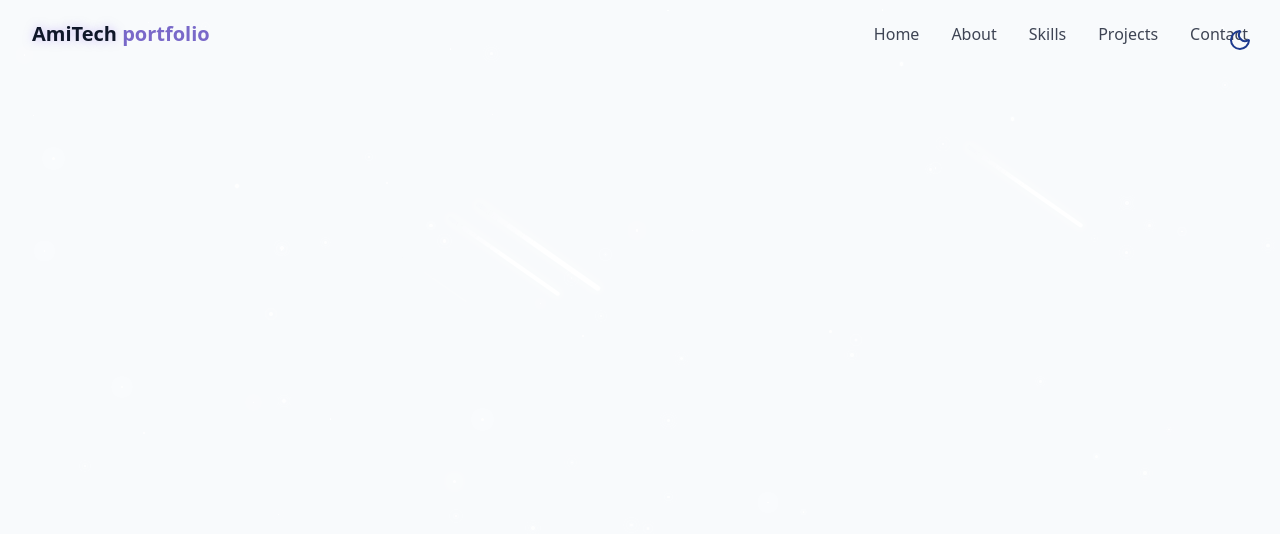
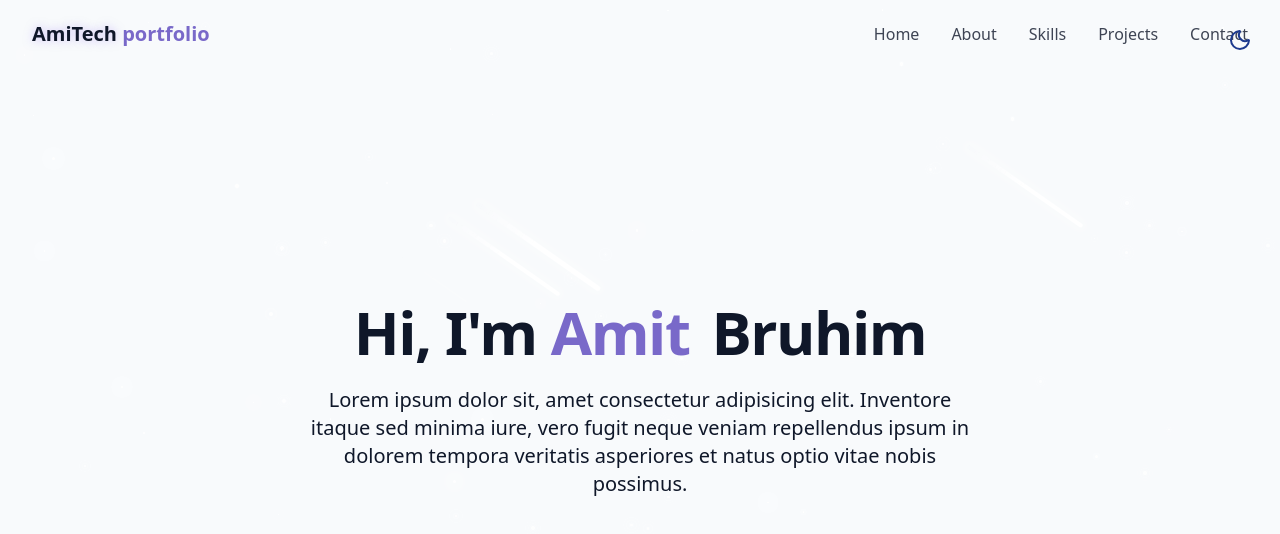
Before and after one commit to Amit-Bruhim/My_Portfolio, a React (Vite) app: page / in a window 1280 px wide. Shown: the top 534 px of the page. Built offline with nearby package versions, Linux system fonts and the light colour scheme.

Commit message:
in the middle of the hero section

```diff
--- /dev/null
+++ b/src/components/HeroSection.jsx
@@ -0,0 +1,24 @@
+
+
+export const HeroSection = () => {
+    return <section id="hero"
+    className="relative min-h-screen flex flex-col items-center justify-center px-4"
+    >
+        <div className="container max-w-4xl mx-auto text-center z-10">
+            <div className="space-y-6">
+                <h1 className="text-4xl md:text-6xl font-bold tracking-tight">
+                    <span className="opacity-0 animate-fade-in-delay-1"> Hi, I'm</span>
+                    <span className="text-primary opacity-0 animate-fade-in-delay-2">{" "} Amit</span>
+                    <span className="text-gradien ml-2 opacity-0 animate-fade-in-delay-3">{" "} Bruhim</span>
+                </h1>
+
+            <p className="text-lg md:text-xl text-muted-foreground max-w-2xl mx-auto opacity-0 animate-fade-in-delay-4">
+                Lorem ipsum dolor sit, amet consectetur adipisicing elit. Inventore itaque sed minima iure,
+                vero fugit neque veniam repellendus ipsum in dolorem tempora veritatis asperiores et natus optio vitae nobis possimus.
+            </p>
+
+            </div>
+        </div>
+
+    </section>
+}
--- a/src/pages/Home.jsx
+++ b/src/pages/Home.jsx
@@ -1,6 +1,7 @@
 import { Navbar } from "../components/Navbar";
 import { ThemeToggle } from "../components/ThemeToggle";
 import { StarBackground } from "@/components/StarBackground";
+import { HeroSection } from "@/components/HeroSection";
 
 
 
@@ -15,7 +16,9 @@
         {/* Navbar */}
         <Navbar/>
         {/* Main Content */}
-
+        <main>
+            <HeroSection/>
+        </main>
         {/* Footer */}
 
 
```
